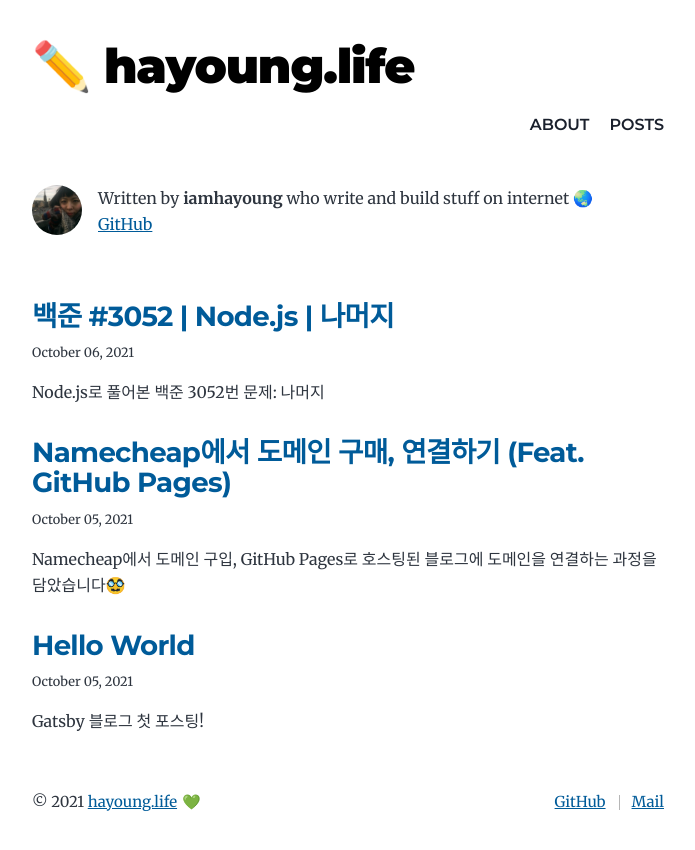
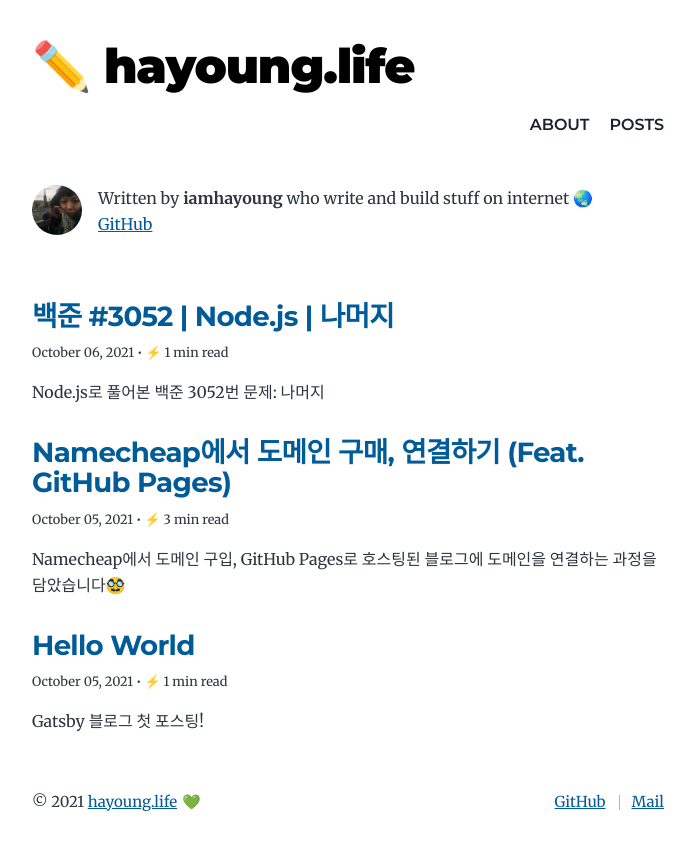
Before and after one commit to iamhayoung/iamhayoung.github.io, a Gatsby site: page / in a window 1280 px wide. Shown: the whole page, without its empty margins (292-987 px from the left). Built offline with nearby package versions, Linux system fonts and the light colour scheme; Gatsby itself is replaced by a stand-in of ours.

Commit message:
Add post reading time

```diff
--- a/gatsby-config.js
+++ b/gatsby-config.js
@@ -56,6 +56,7 @@
               wrapperStyle: `margin-bottom: 1.0725rem`,
             },
           },
+          `gatsby-remark-reading-time`,
           `gatsby-remark-prismjs`,
           `gatsby-remark-copy-linked-files`,
           `gatsby-remark-smartypants`,
--- a/package.json
+++ b/package.json
@@ -22,6 +22,7 @@
     "gatsby-remark-copy-linked-files": "^4.10.0",
     "gatsby-remark-images": "^5.10.0",
     "gatsby-remark-prismjs": "^5.10.0",
+    "gatsby-remark-reading-time": "^1.1.0",
     "gatsby-remark-responsive-iframe": "^4.10.0",
     "gatsby-remark-smartypants": "^4.10.0",
     "gatsby-source-filesystem": "^3.13.0",
--- a/src/pages/index.js
+++ b/src/pages/index.js
@@ -4,6 +4,8 @@
 import Bio from "../components/bio";
 import Layout from "../components/layout";
 import Seo from "../components/seo";
+
+import { formatReadingTime } from "../utils/helpers";
 
 const BlogIndex = ({ data, location }) => {
   const siteTitle = data.site.siteMetadata?.title || `Title`;
@@ -44,7 +46,10 @@
                       <span itemProp="headline">{title}</span>
                     </Link>
                   </h2>
-                  <small>{post.frontmatter.date}</small>
+                  <small>
+                    {post.frontmatter.date}
+                    {` • ${formatReadingTime(post.timeToRead)}`}
+                  </small>
                 </header>
                 <section>
                   <p
@@ -78,6 +83,7 @@
         fields {
           slug
         }
+        timeToRead
         frontmatter {
           date(formatString: "MMMM DD, YYYY")
           title
--- /dev/null
+++ b/src/utils/helpers.js
@@ -0,0 +1,13 @@
+export function formatReadingTime(minutes) {
+  let thunder = Math.round(minutes / 5);
+
+  if (thunder > 5) {
+    return `${new Array(Math.round(thunder / Math.E))
+      .fill("🔥")
+      .join("")} ${minutes} min read`;
+  } else {
+    return `${new Array(thunder || 1)
+      .fill("⚡️")
+      .join("")} ${minutes} min read`;
+  }
+}
```
Also changed, not shown: src/pages/posts.js (+8 -1 lines), src/templates/blog-post.js (+7 -1 lines), 1 other file.
